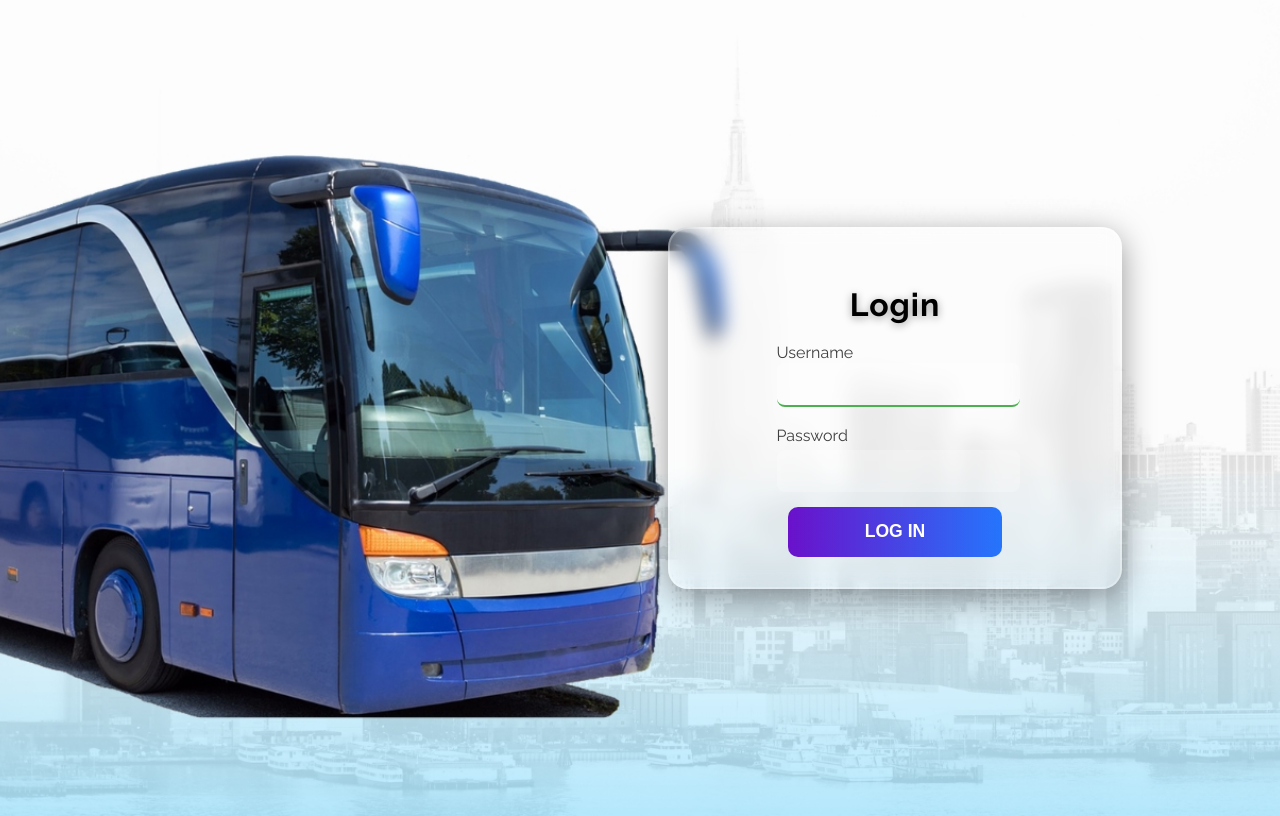
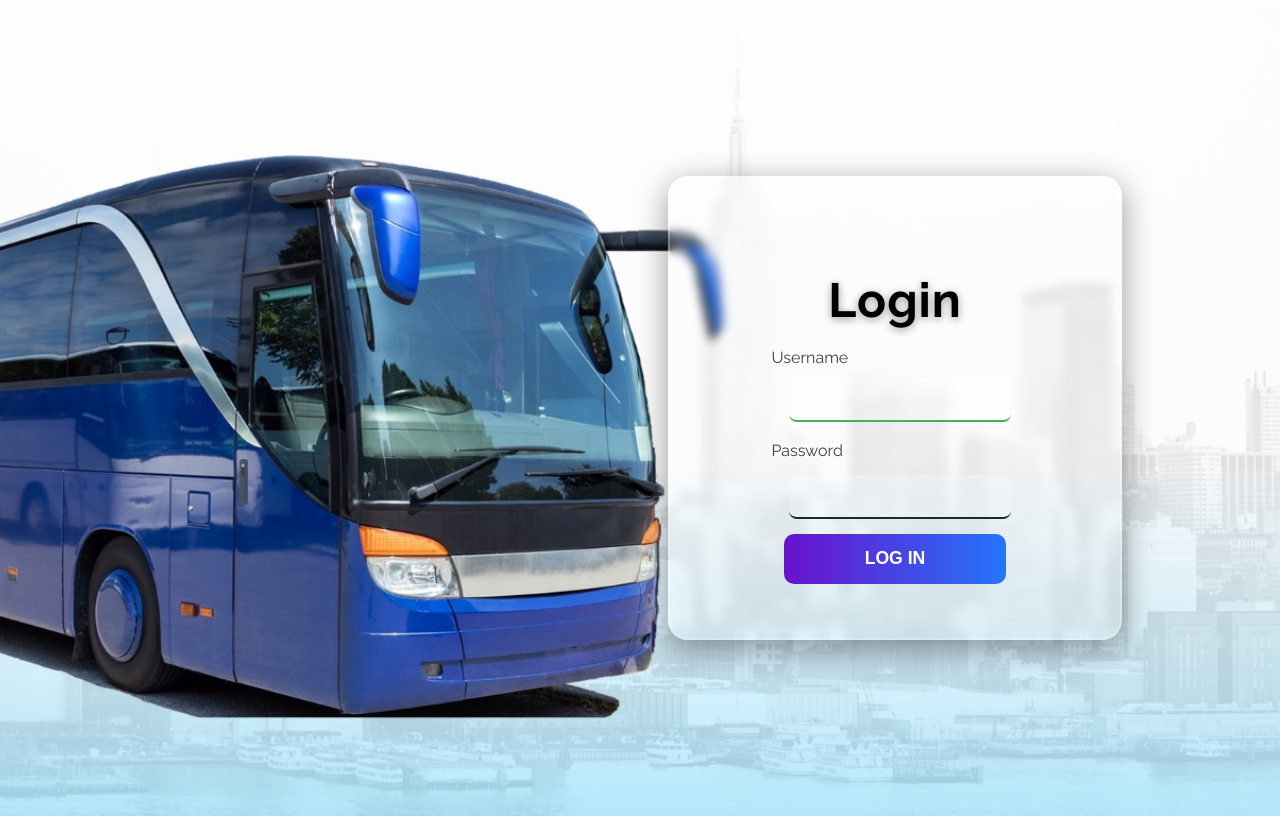
Before and after one commit to jannahlovelle/BMS, a Django app: page / in a window 1280 px wide. Run offline with Django 4.2, Linux system fonts and the light colour scheme.

Commit message:
Login Commit

```diff
--- a/bms_app/static/css/login.css
+++ b/bms_app/static/css/login.css
@@ -21,12 +21,12 @@
   margin: 0 200px;
   margin-right: 150px;
   width: 400px;
-  height: auto; /* Allow dynamic height based on content */
+  height: 400px;
   padding: 30px 25px;
   background: rgba(255, 255, 255, 0.15);
   border: 2px solid rgba(255, 255, 255, 0.25);
   border-radius: 20px;
-  backdrop-filter: blur(10px);
+  backdrop-filter: blur(5px);
   box-shadow: 0 8px 32px rgba(0, 0, 0, 0.4);
   display: flex;
   flex-direction: column;
@@ -39,7 +39,7 @@
 
 /* Form header styling */
 .login-container h2 {
-  font-size: 2em;
+  font-size: 3em;
   color: black;
   text-align: center;
   margin-bottom: 20px;
@@ -57,10 +57,14 @@
   background: rgba(255, 255, 255, 0.2);
   border: none;
   border-radius: 8px;
-  color: #000 !important; /* Change text color to black or another contrasting color */
+  color: black;
   font-size: 1em;
+  margin-top: 10px;
   box-shadow: inset 0 0 15px rgba(255, 255, 255, 0.1);
   transition: transform 0.3s ease, box-shadow 0.3s ease;
+  box-sizing: border-box;
+  border-bottom: 2px solid #162938;
+  margin-left: 10px;
 }
 
 /* Input field focus effect */
@@ -96,7 +100,7 @@
 /* Register link styling */
 .login-container p {
   margin: 20px 0 0;
-  color: #fff;
+  color:black;
   font-size: 0.9em;
 }
 
```
Also changed, not shown: db.sqlite3, media/employee_photos/84612970_2585280635123348_1712104243428589568_n.jpg (added).
